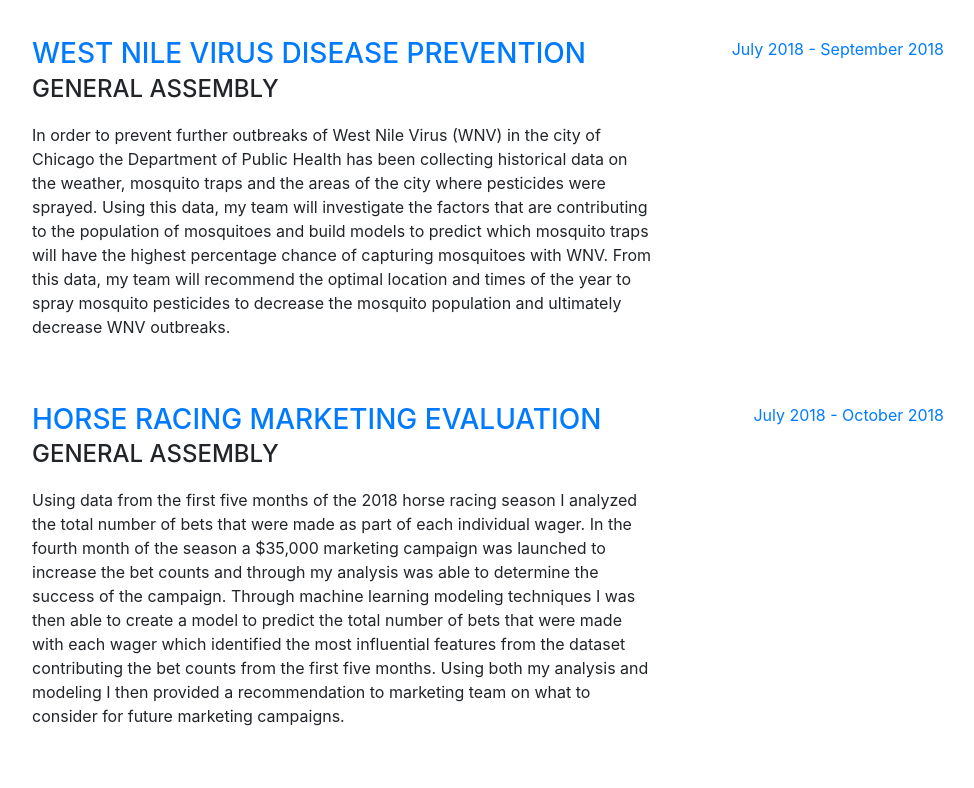
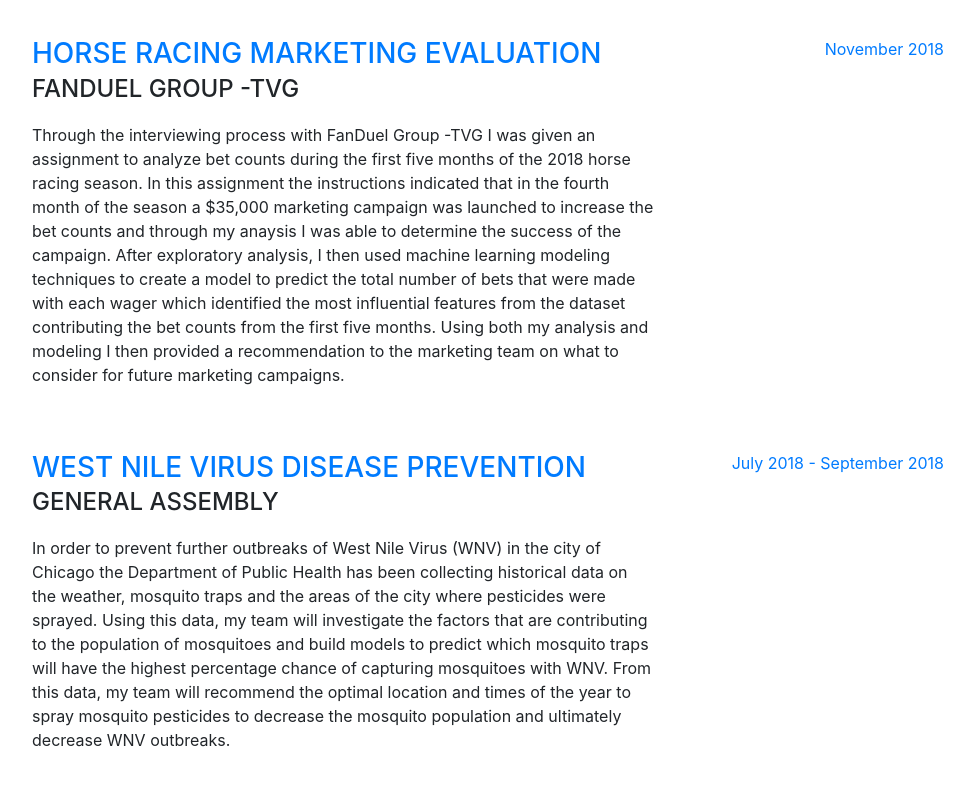
Before and after one commit to datanelson518/datanelson518.github.io, a website with bundled scripts: page index.html in a window 1280 px wide. Shown: the part 1640-2428 px from the top of the page, without its empty margins (288-1262 px from the left). Built offline with nearby package versions, Linux system fonts and the light colour scheme; a web font is replaced by a local one.

Commit message:
updated project

```diff
--- a/index.html
+++ b/index.html
@@ -115,23 +115,23 @@
 
           <div class="resume-item d-flex flex-column flex-md-row mb-5">
             <div class="resume-content mr-auto">
+              <h3 class="mb-0"><a href="https://github.com/datanelson518/Horse-Wager-Marketing-Evaluation" target="_blank">Horse Racing Marketing Evaluation</a></h3>
+              <div class="subheading mb-3">FanDuel Group -TVG</div>
+              <p>Through the interviewing process with FanDuel Group -TVG I was given an assignment to analyze bet counts during the first five months of the 2018 horse racing season. In this assignment the instructions indicated that in the fourth month of the season a $35,000 marketing campaign was launched to increase the bet counts and through my anaysis I was able to determine the success of the campaign. After exploratory analysis, I then used machine learning modeling techniques to create a model to predict the total number of bets that were made with each wager which identified the most influential features from the dataset contributing the bet counts from the first five months. Using both my analysis and modeling I then provided a recommendation to the marketing team on what to consider for future marketing campaigns.</p>
+            </div>
+            <div class="resume-date text-md-right">
+              <span class="text-primary">November 2018</span>
+            </div>
+          </div>
+
+          <div class="resume-item d-flex flex-column flex-md-row mb-5">
+            <div class="resume-content mr-auto">
               <h3 class="mb-0"><a href="https://github.com/datanelson518/West-Nile-Virus-Chicago/tree/master/machinechurning_la" target="_blank">West Nile Virus disease prevention</a></h3>
               <div class="subheading mb-3">General Assembly</div>
               <p>In order to prevent further outbreaks of West Nile Virus (WNV) in the city of Chicago the Department of Public Health has been collecting historical data on the weather, mosquito traps and the areas of the city where pesticides were sprayed. Using this data, my team will investigate the factors that are contributing to the population of mosquitoes and build models to predict which mosquito traps will have the highest percentage chance of capturing mosquitoes with WNV. From this data, my team will recommend the optimal location and times of the year to spray mosquito pesticides to decrease the mosquito population and ultimately decrease WNV outbreaks.</p>
             </div>
             <div class="resume-date text-md-right">
               <span class="text-primary">July 2018 - September 2018</span>
-            </div>
-          </div>
-
-          <div class="resume-item d-flex flex-column flex-md-row mb-5">
-            <div class="resume-content mr-auto">
-              <h3 class="mb-0"><a href="https://github.com/datanelson518/Horse-Wager-Marketing-Evaluation" target="_blank">Horse Racing Marketing Evaluation</a></h3>
-              <div class="subheading mb-3">General Assembly</div>
-              <p>Using data from the first five months of the 2018 horse racing season I analyzed the total number of bets that were made as part of each individual wager. In the fourth month of the season a $35,000 marketing campaign was launched to increase the bet counts and through my analysis was able to determine the success of the campaign. Through machine learning modeling techniques I was then able to create a model to predict the total number of bets that were made with each wager which identified the most influential features from the dataset contributing the bet counts from the first five months. Using both my analysis and modeling I then provided a recommendation to marketing team on what to consider for future marketing campaigns.</p>
-            </div>
-            <div class="resume-date text-md-right">
-              <span class="text-primary">July 2018 - October 2018</span>
             </div>
           </div>
 
```
